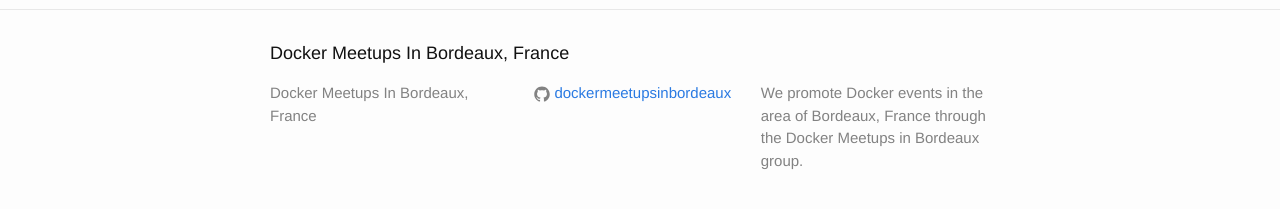
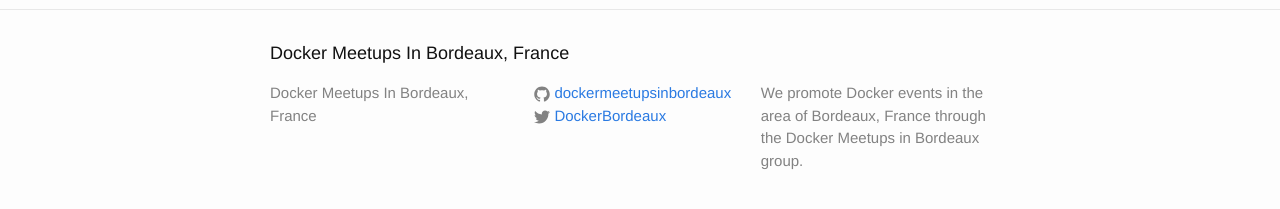
Before and after one commit to dockermeetupsinbordeaux/dockermeetupsinbordeaux.github.io, a Jekyll site: the page built from index.html, in a window 1280 px wide. Shown: the part 581-790 px from the top of the page. Built offline with Jekyll 4.4.1, drawn with Linux system fonts in a browser that asks for light colours.

Commit message:
Specify our twitter account

```diff
--- a/_config.yml
+++ b/_config.yml
@@ -6,7 +6,7 @@ description: >
   through the Docker Meetups in Bordeaux group.
 baseurl: "" # the subpath of your site, e.g. /blog/
 url: "http://dockermeetupsinbordeaux.github.io" # the base hostname & protocol for your site
-#twitter_username: jekyllrb
+twitter_username: DockerBordeaux
 github_username:  dockermeetupsinbordeaux
 
 # Build settings
```
